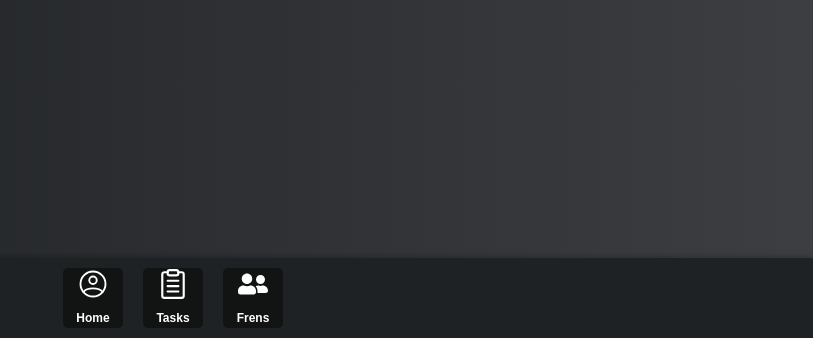
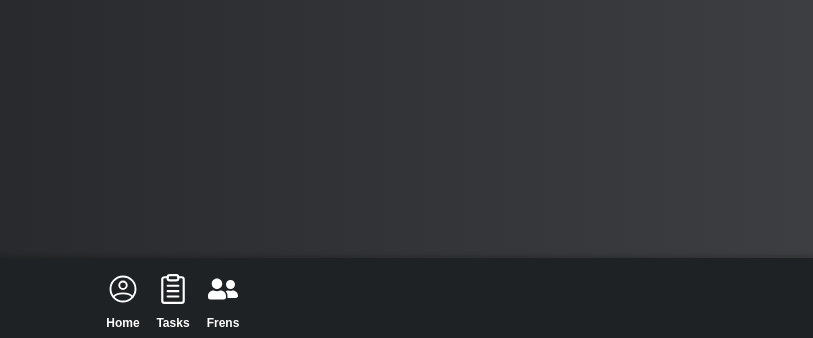
Before and after one commit to Deeftlizard/Echo, a plain HTML site: page index.html in a window 1280 px wide. Shown: the part 462-800 px from the top of the page, without its empty margins (467-1280 px from the left). Drawn offline with nearby package versions, Linux system fonts and the light colour scheme.

Commit message:
Update style.css

```diff
--- a/style.css
+++ b/style.css
@@ -76,8 +76,6 @@ body {
 .footer-buttons {
     display: flex;
     width: 100%;
- /* Равномерно распределяем кнопки */
-    margin-bottom: 10px;
 }
 
 .container {
@@ -97,40 +95,6 @@ main {
     color: #fff;
 }
 
-#prof {
-    margin-top: 10px;
-    margin-right: 20px;
-    background-color: #121313;
-    width: 60px;
-    height: 60px;
-    transition: background-color 0.4s ease;
-}
-#prof:hover {
-    background-color: #000000; /* Цвет при наведении (темнее) */
-}
-
-#ref {
-    margin-top: 10px;
-    margin-left: 20px;
-    background-color: #121313;
-    width: 60px;
-    height: 60px;
-    transition: background-color 0.4s ease;
-}
-#ref:hover {
-    background-color: #000000; /* Цвет при наведении (темнее) */
-}
-#task {
-    margin-top: 10px;
-    background-color: #121313;
-    width: 60px;
-    height: 60px;
-    transition: background-color 0.4s ease;
-}
-#task:hover {
-    background-color: #000000; /* Цвет при наведении (темнее) */
-}
-
 .rof {
     transition: color 0.3s ease;
 }
```
